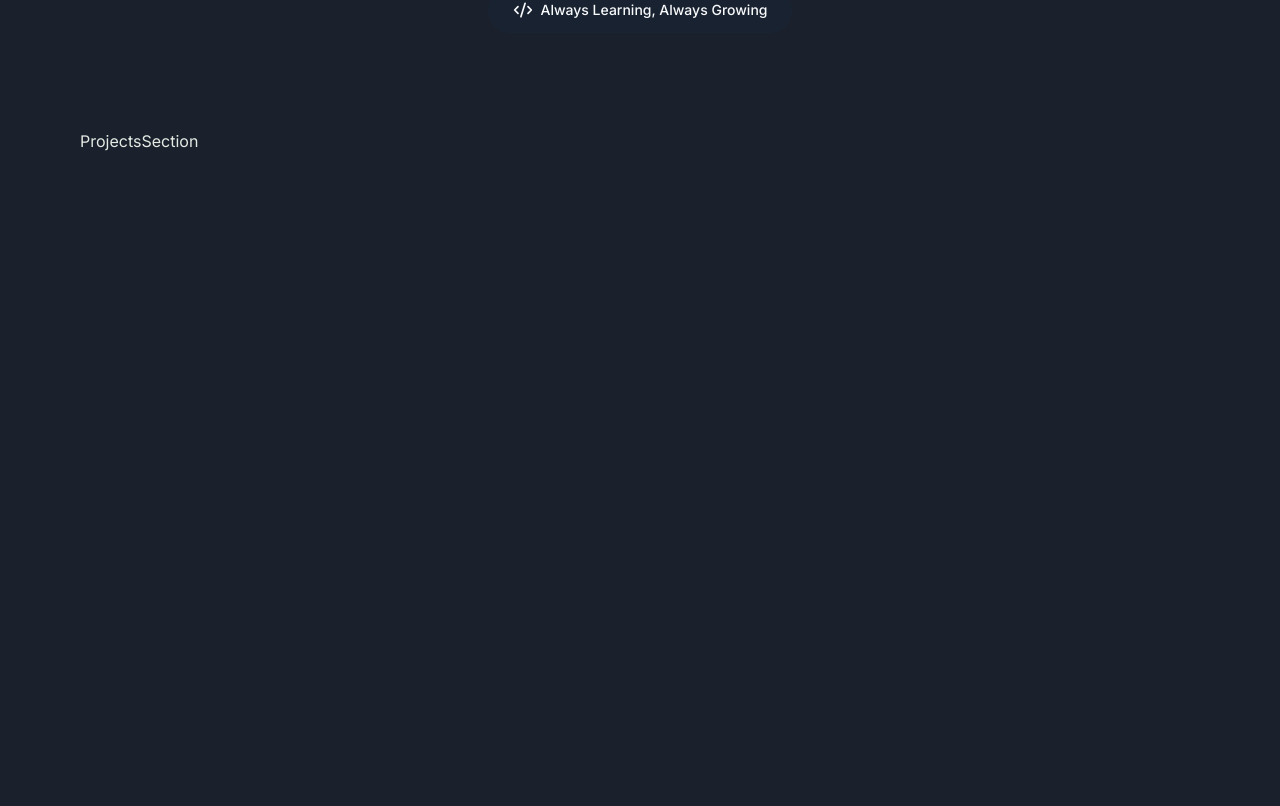
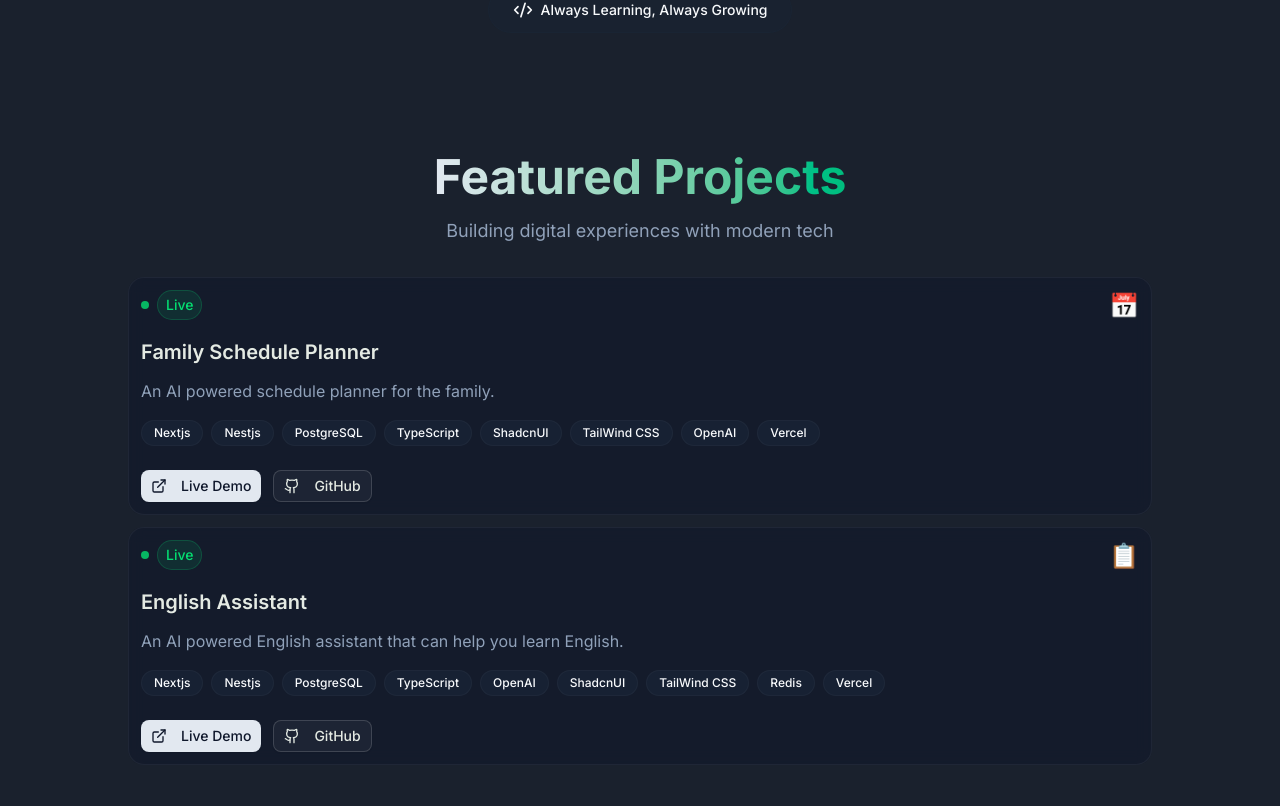
Before and after one commit to hi-carry-lee/my-portfolio-v1, a Next.js app: page / in a window 1280 px wide. Shown: the part 2734-3540 px from the top of the page. Built offline with nearby package versions, Linux system fonts and the light colour scheme.

Commit message:
finish projects section

```diff
--- a/pages/projects.tsx
+++ b/pages/projects.tsx
@@ -1,11 +1,222 @@
-// create a projects section
-// I need a height of 500px, it also need a id, for the a tag to scroll to it
+"use client";
+import { useState, useEffect } from "react";
+import { Button } from "@/components/ui/button";
+import { ExternalLink, Github } from "lucide-react";
+import Link from "next/link";
+
+interface Project {
+  title: string;
+  description: string;
+  icon: string;
+  tech: string[];
+  status: "Live" | "Development" | "Coming Soon";
+  liveUrl?: string;
+  githubUrl?: string;
+}
 
 const Projects = () => {
+  const [isVisible, setIsVisible] = useState(false);
+
+  useEffect(() => {
+    const observer = new IntersectionObserver(
+      ([entry]) => {
+        if (entry.isIntersecting) {
+          setIsVisible(true);
+        }
+      },
+      { threshold: 0.1 }
+    );
+
+    const element = document.getElementById("projects");
+    if (element) observer.observe(element);
+
+    return () => observer.disconnect();
+  }, []);
+
+  const projects: Project[] = [
+    {
+      title: "Family Schedule Planner",
+      description: "An AI powered schedule planner for the family.",
+      icon: "📅",
+      tech: [
+        "Nextjs",
+        "Nestjs",
+        "PostgreSQL",
+        "TypeScript",
+        "ShadcnUI",
+        "TailWind CSS",
+        "OpenAI",
+        "Vercel",
+      ],
+      status: "Live",
+      liveUrl: "#",
+      githubUrl: "#",
+    },
+    {
+      title: "English Assistant",
+      description:
+        "An AI powered English assistant that can help you learn English.",
+      icon: "📋",
+      tech: [
+        "Nextjs",
+        "Nestjs",
+        "PostgreSQL",
+        "TypeScript",
+        "OpenAI",
+        "ShadcnUI",
+        "TailWind CSS",
+        "Redis",
+        "Vercel",
+      ],
+      status: "Live",
+      liveUrl: "#",
+      githubUrl: "#",
+    },
+  ];
+
+  const getStatusColor = (status: string) => {
+    switch (status) {
+      case "Live":
+        return "text-green-400 bg-green-400/10 border-green-400/20";
+      case "Development":
+        return "text-yellow-400 bg-yellow-400/10 border-yellow-400/20";
+      default:
+        return "text-blue-400 bg-blue-400/10 border-blue-400/20";
+    }
+  };
+
   return (
-    <div id="projects" className="min-h-screen">
-      ProjectsSection
-    </div>
+    <section id="projects" className="min-h-screen py-6 px-4">
+      <div className="container mx-auto max-w-6xl">
+        {/* Section Header */}
+        <div className="text-center mb-8">
+          <div
+            className={`transition-all duration-1000 ${
+              isVisible
+                ? "opacity-100 translate-y-0"
+                : "opacity-0 translate-y-10"
+            }`}
+          >
+            <h2 className="text-4xl md:text-5xl font-bold mb-4">
+              <span className="bg-gradient-to-r from-primary to-chart-2 bg-clip-text text-transparent">
+                Featured Projects
+              </span>
+            </h2>
+            <p className="text-muted-foreground text-lg">
+              Building digital experiences with modern tech
+            </p>
+          </div>
+        </div>
+
+        {/* Projects Grid */}
+        <div className="max-w-5xl mx-auto">
+          <div className="space-y-3">
+            {projects.map((project, index) => (
+              <div
+                key={project.title}
+                className={`group relative bg-card/50 backdrop-blur-sm border border-border/50 rounded-2xl p-3
+                  transition-all duration-500 hover:border-primary/50 hover:bg-card/80
+                  hover:shadow-2xl hover:shadow-primary/10 hover:translate-x-2
+                  ${
+                    isVisible
+                      ? "opacity-100 translate-y-0"
+                      : "opacity-0 translate-y-10"
+                  }
+                `}
+                style={{ animationDelay: `${index * 0.2}s` }}
+              >
+                {/* Background Gradient */}
+                <div className="absolute inset-0 bg-gradient-to-r from-primary/5 to-chart-2/5 rounded-2xl opacity-0 group-hover:opacity-100 transition-opacity duration-500" />
+
+                <div className="relative z-10">
+                  <div className="flex items-start justify-between mb-4">
+                    {/* Status */}
+                    <div className="flex items-center space-x-2">
+                      <div
+                        className={`w-2 h-2 rounded-full animate-pulse ${
+                          project.status === "Live"
+                            ? "bg-green-400"
+                            : project.status === "Development"
+                            ? "bg-yellow-400"
+                            : "bg-blue-400"
+                        }`}
+                      />
+                      <span
+                        className={`text-sm font-medium px-2 py-1 rounded-full border ${getStatusColor(
+                          project.status
+                        )}`}
+                      >
+                        {project.status}
+                      </span>
+                    </div>
+
+                    {/* Project Icon */}
+                    <div className="text-2xl animate-float">{project.icon}</div>
+                  </div>
+
+                  {/* Project Info */}
+                  <h3 className="text-xl font-semibold mb-3 group-hover:text-primary transition-colors">
+                    {project.title}
+                  </h3>
+                  <p className="text-muted-foreground mb-4 leading-relaxed">
+                    {project.description}
+                  </p>
+
+                  {/* Tech Stack */}
+                  <div className="flex flex-wrap gap-2 mb-6">
+                    {project.tech.map((tech) => (
+                      <span
+                        key={tech}
+                        className="px-3 py-1 bg-secondary/50 text-secondary-foreground rounded-full text-xs font-medium
+                          border border-border/30 transition-all duration-300 hover:bg-primary/20 hover:border-primary/30 hover:scale-105"
+                      >
+                        {tech}
+                      </span>
+                    ))}
+                  </div>
+
+                  {/* Action Buttons */}
+                  <div className="flex gap-3">
+                    <Button size="sm" className="group/btn">
+                      <ExternalLink className="mr-2 h-4 w-4 group-hover/btn:rotate-45 transition-transform" />
+                      Live Demo
+                    </Button>
+                    <Button variant="outline" size="sm" className="group/btn">
+                      <Github className="mr-2 h-4 w-4 group-hover/btn:rotate-12 transition-transform" />
+                      GitHub
+                    </Button>
+                  </div>
+                </div>
+              </div>
+            ))}
+          </div>
+        </div>
+
+        {/* View More Projects Link */}
+        {projects.length > 3 && (
+          <div className="text-center mt-12">
+            <div
+              className={`transition-all duration-1000 delay-600 ${
+                isVisible
+                  ? "opacity-100 translate-y-0"
+                  : "opacity-0 translate-y-10"
+              }`}
+            >
+              <Button
+                asChild
+                className="bg-gradient-to-r from-primary to-chart-2 hover:from-primary/90 hover:to-chart-2/90
+                hover:scale-105 hover:-translate-y-1 transition-all duration-300 shadow-lg hover:shadow-xl"
+              >
+                <Link href="/projects">
+                  View All Projects
+                  <ExternalLink className="h-4 w-4" />
+                </Link>
+              </Button>
+            </div>
+          </div>
+        )}
+      </div>
+    </section>
   );
 };
 
```
